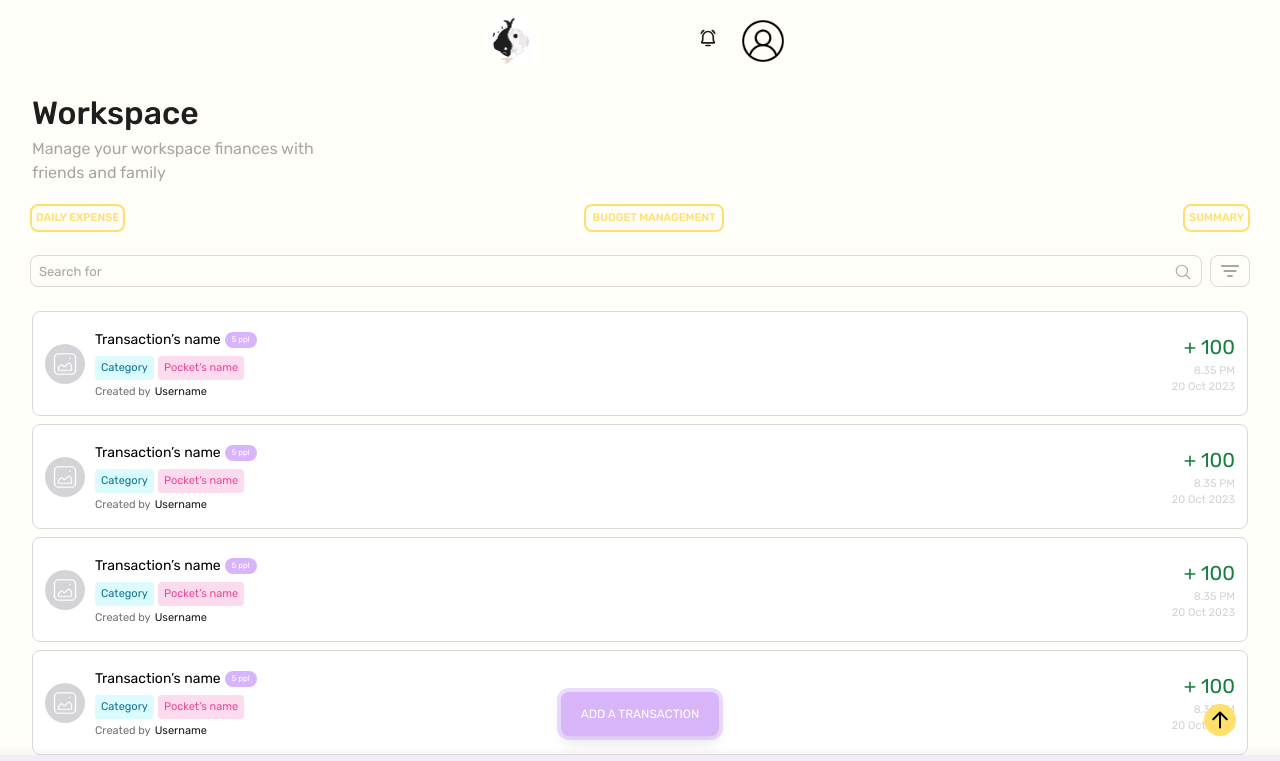
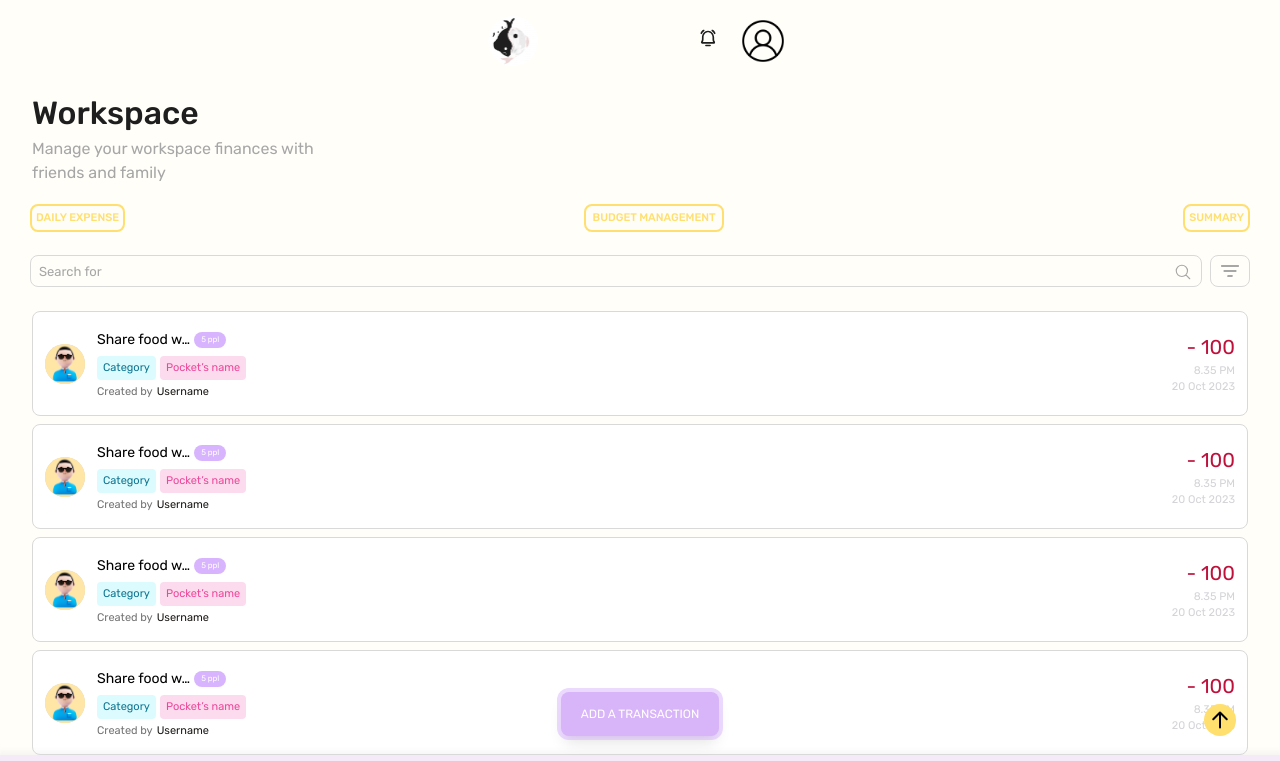
Before and after one commit to Dulyarat455/monieeiei, a Next.js app: page /workspace_dailyexpense in a window 1280 px wide. Shown: the top 761 px of the page. Built offline with nearby package versions, Linux system fonts and the light colour scheme.

Commit message:
split text, check + -, image

```diff
--- a/src/components/transaction.js
+++ b/src/components/transaction.js
@@ -1,31 +1,52 @@
-import React,{useState} from "react";
+import React,{useState,useEffect} from "react";
 import Image from "next/image";
 import Picture from '../../public/images/image.png'
+import Avatar from '../../public/images/avatar.jpg'
 import Transactionmodal from "./transactionmodal";
 const inter = Rubik({ subsets: ['latin'],weight:['400'] })
 import { Rubik } from 'next/font/google'
 
 export default function Transaction() {
 
-    //const [popup, setPopup] = useState(false);
+    const [Key, setKey] = useState(false);
+    const [transactionImage, setTransactionImage] = useState(null);
+    useEffect(() => {
+        const uploadedImageUrl = "../../public/images/avatar.jpg"; // Replace with base64?
+        handleImageUpload(uploadedImageUrl);
+      }, []);
 
-    const [Key, setKey] = useState(false);
+      const handleImageUpload = (uploadedImageUrl) => {
+        setTransactionImage(uploadedImageUrl);
+      };
+
+
+    // Check number characters of transaction name
+    const splitText = (text, maxLength) => {
+        if (text.length > maxLength) {
+          return text.slice(0, maxLength) + "…";
+        }
+        return text;
+    };
+    const transactionName = "Share food with others in restaurant";
+    const transactionValue = -100;
 
     return(
         <div className="flex justify-start ml-8 me-8">
         <div className="w-full h-[105px] mt-2 px-3 py-3 bg-white rounded-lg border border-[#D9D9D9] justify-center items-center gap-[3px] inline-flex" onClick={()=> setKey(true)}>
-            <div className="w-full justify-start items-center gap-2.5 flex">
+            <div className="w-full justify-start items-center gap-3 flex">
                 <div className="justify-start items-start gap-2.5 flex">
-                    <div className="w-10 h-10 bg-zinc-300 rounded-full">
-                        {/* Need to change if use image full of rounded */}
-                        <div className="w-7 h-7 justify-center items-center" >
-                        <Image alt="Picture" src={Picture} className="ml-1.5 mt-1.5 "/>
-                        </div>
+                    <div className="w-10 h-10 bg-zinc-300 rounded-full flex items-center justify-center">
+                        {transactionImage ? ( // Check if have upload image or not
+                        <Image alt="Default Picture" src={Avatar} className="w-10 h-10 rounded-full" />
+                        ) : (
+                        /* Display a image icon if no user-uploaded image */
+                        <Image alt="Picture" src={Picture} className="w-7 h-7 rounded-full" />
+                        )}
                     </div>
                 </div>
                 <div className="w-full flex-col justify-start items-start gap-1 inline-flex">
                     <div className="justify-start items-center gap-1 inline-flex">
-                        <div style={{fontSize:'14px'}} className="text-black text-base font-normal font-rubik">Transaction’s name</div>
+                        <div style={{fontSize:'14px'}} className="text-black text-base font-normal font-rubik">{splitText(transactionName, 12)}</div>
                         <div className="justify-end items-end">
                             {/* Check if have member show this */}
                             <div className="w-[32px] h-4 bg-purple-300 rounded-lg text-center text-white text-[8px] font-normal font-['Rubik'] flex items-center justify-center " >5 ppl</div>
@@ -49,8 +70,9 @@ export default function Transaction() {
                 </div>
             </div>
             <div className="w-[85px] flex-col justify-start items-end gap-[2px] inline-flex">
-                {/* Should have negative */}
-                <div className="text-green-700 text-xl font-normal font-['Rubik'] items-end ">+ 100</div>
+                <div className={`text-${transactionValue >= 0 ? 'green-700' : 'rose-700'} text-xl font-normal`}>
+                    {transactionValue >= 0 ? `+ ${transactionValue}` : `- ${Math.abs(transactionValue)}`}
+                </div>
                 <div className="flex-col items-end inline-flex">
                 {/* Query time and Date/Month/Year that create this transaction */}
                 <div style={{fontSize:'11px'}} className="text-zinc-300 text-xs font-normal font-['Rubik'] items-end ">8.35 PM</div>
```
